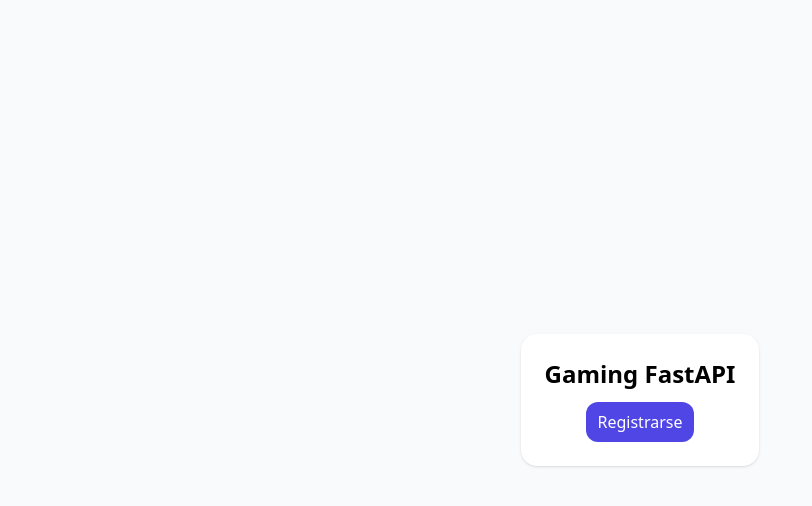
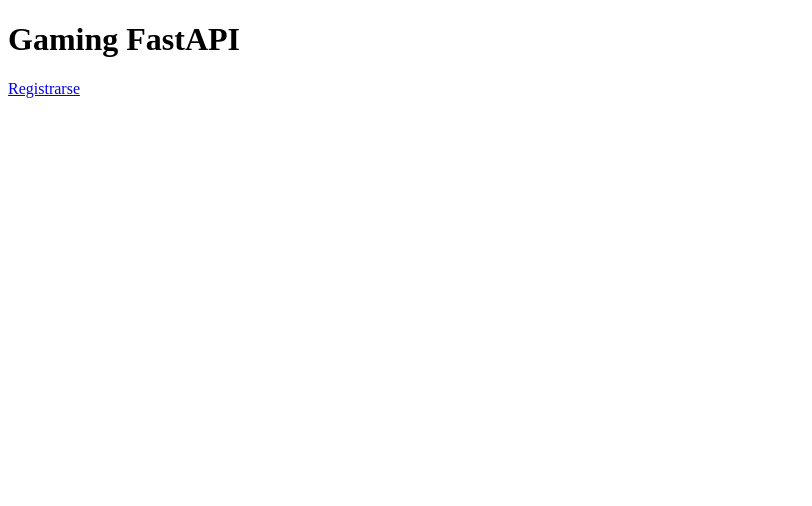
Before and after one commit to adsz17/gaming-fastapi, a React (Vite) app in the folder frontend/: page / in a window 1280 px wide. Shown: the top 506 px of the page, without its empty margins (0-812 px from the left). Built offline with nearby package versions, Linux system fonts and the light colour scheme.

Commit message:
chore: add Tailwind config

```diff
--- a/frontend/postcss.config.js
+++ b/frontend/postcss.config.js
@@ -1 +1,6 @@
-export default { plugins: { tailwindcss: {}, autoprefixer: {} } }
+import tailwindcss from "tailwindcss";
+import autoprefixer from "autoprefixer";
+
+export default {
+  plugins: [tailwindcss(), autoprefixer()],
+};
--- a/frontend/tailwind.config.js
+++ /dev/null
@@ -1 +0,0 @@
-export default { content: ["./index.html","./src/**/*.{ts,tsx}"], theme: { extend: {} }, plugins: [] }
--- a/package.json
+++ b/package.json
@@ -4,10 +4,10 @@
   "description": "Auxiliary package for Render build; with frontend dependencies.",
   "type": "module",
   "scripts": {
-    "dev": "TAILWIND_CONFIG=frontend/tailwind.config.js vite",
-    "build": "TAILWIND_CONFIG=frontend/tailwind.config.js vite build",
+    "dev": "vite",
+    "build": "vite build",
     "lint": "eslint .",
-    "preview": "TAILWIND_CONFIG=frontend/tailwind.config.js vite preview"
+    "preview": "vite preview"
   },
   "dependencies": {
     "react": "^18.2.0",
--- /dev/null
+++ b/tailwind.config.cjs
@@ -0,0 +1,5 @@
+module.exports = {
+  content: ["./frontend/index.html", "./frontend/src/**/*.{ts,tsx}"] ,
+  theme: { extend: {} },
+  plugins: [],
+};
```
